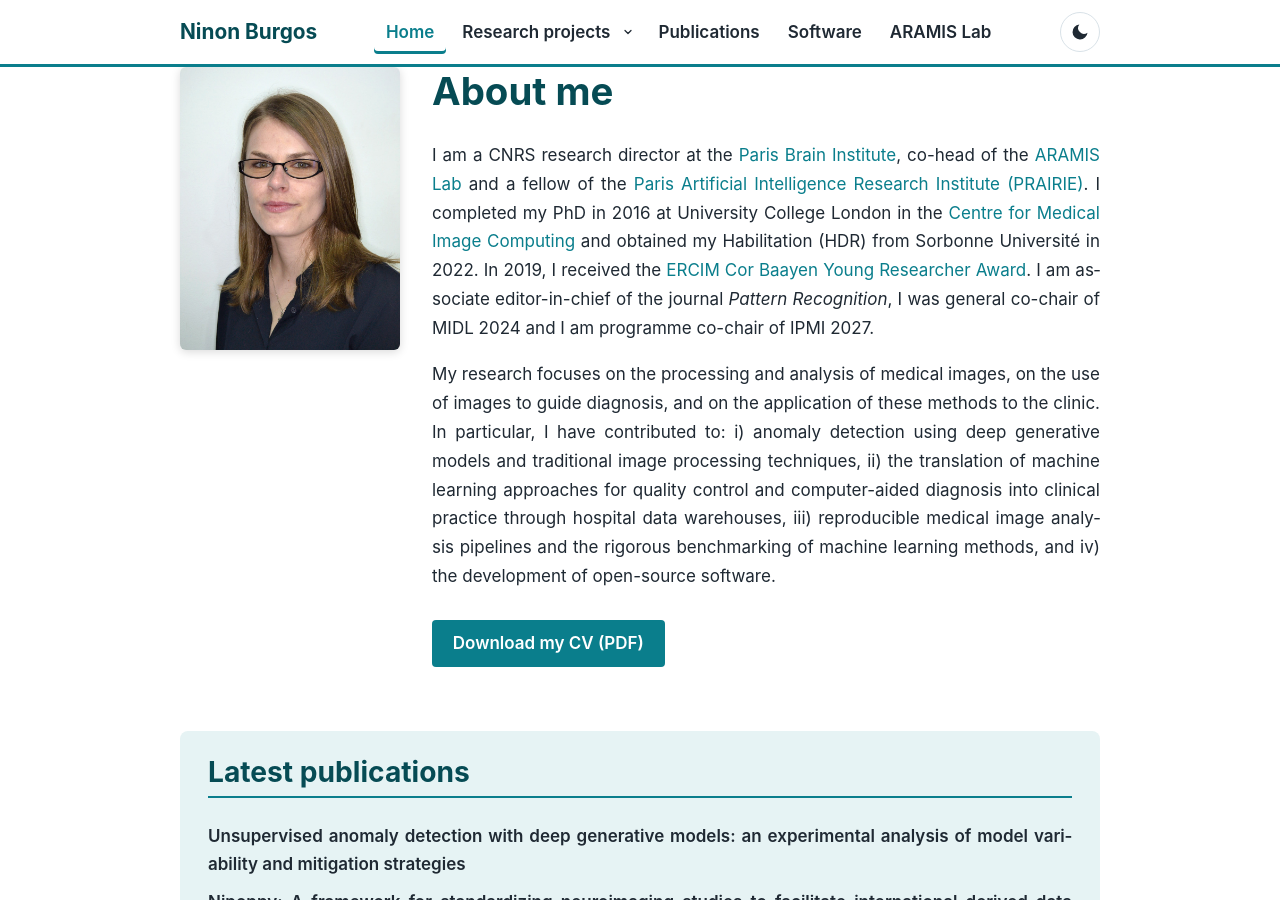
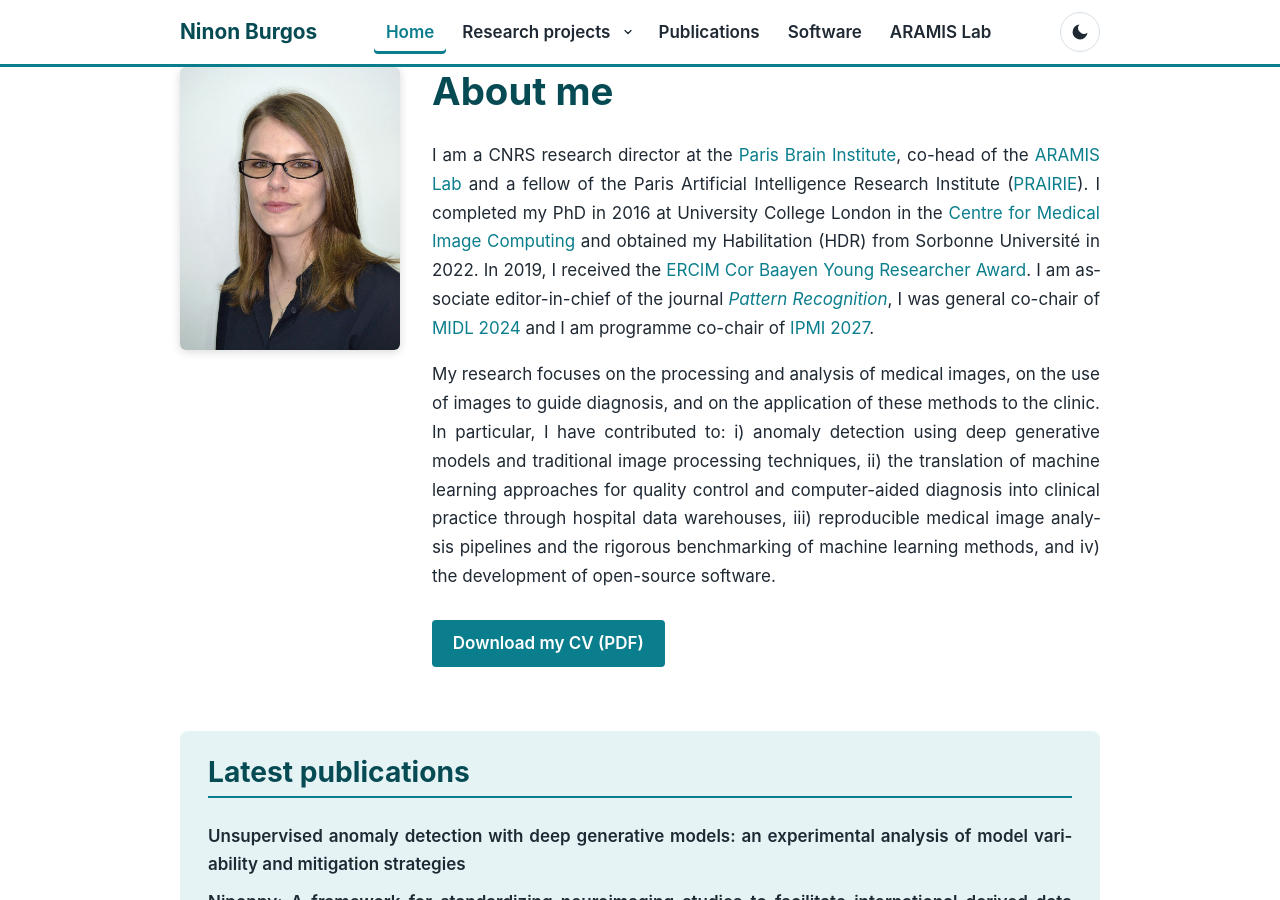
Before and after one commit to nburgos/nburgos.github.io, a Jekyll site: the page built from index.md, in a window 1280 px wide and 900 px high. Built offline with Jekyll 4.4.1, drawn with Linux system fonts in a browser that asks for light colours; part of the change alters nothing that is shown.

```diff
--- a/index.md
+++ b/index.md
@@ -7,7 +7,7 @@ layout: default
   </div>
   <div class="about-text">
     <h1 style="margin-top:0">About me</h1>
-    <p>I am a CNRS research director at the <a href="https://parisbraininstitute.org/" target="_blank" rel="noopener">Paris Brain Institute</a>, co-head of the <a href="https://www.aramislab.fr" target="_blank" rel="noopener">ARAMIS Lab</a> and a fellow of the <a href="https://prairie-institute.fr/" target="_blank" rel="noopener">Paris Artificial Intelligence Research Institute (PRAIRIE)</a>. I completed my PhD in 2016 at University College London in the <a href="https://www.ucl.ac.uk/medical-image-computing/" target="_blank" rel="noopener">Centre for Medical Image Computing</a> and obtained my Habilitation (HDR) from Sorbonne Université in 2022. In 2019, I received the <a href="https://www.ercim.eu/news/468-2019-ercim-cor-baayen-young-researcher-award-for-ninon-burgos-and-andras-gilyen" target="_blank" rel="noopener">ERCIM Cor Baayen Young Researcher Award</a>. I am associate editor-in-chief of the journal <em>Pattern Recognition</em>, I was general co-chair of MIDL 2024 and I am programme co-chair of IPMI 2027.</p>
+    <p>I am a CNRS research director at the <a href="https://parisbraininstitute.org/" target="_blank" rel="noopener">Paris Brain Institute</a>, co-head of the <a href="https://www.aramislab.fr" target="_blank" rel="noopener">ARAMIS Lab</a> and a fellow of the Paris Artificial Intelligence Research Institute (<a href="https://prairie-institute.fr/" target="_blank" rel="noopener">PRAIRIE</a>). I completed my PhD in 2016 at University College London in the <a href="https://www.ucl.ac.uk/medical-image-computing/" target="_blank" rel="noopener">Centre for Medical Image Computing</a> and obtained my Habilitation (HDR) from Sorbonne Université in 2022. In 2019, I received the <a href="https://www.ercim.eu/news/468-2019-ercim-cor-baayen-young-researcher-award-for-ninon-burgos-and-andras-gilyen" target="_blank" rel="noopener">ERCIM Cor Baayen Young Researcher Award</a>. I am associate editor-in-chief of the journal <a href="https://www.sciencedirect.com/journal/pattern-recognition" target="_blank" rel="noopener"><em>Pattern Recognition</em></a>, I was general co-chair of <a href="https://2024.midl.io/" target="_blank" rel="noopener">MIDL 2024</a> and I am programme co-chair of <a href="https://2027.ipmi-conf.org/" target="_blank" rel="noopener">IPMI 2027</a>.</p>
     <p>My research focuses on the processing and analysis of medical images, on the use of images to guide diagnosis, and on the application of these methods to the clinic. In particular, I have contributed to: i) anomaly detection using deep generative models and traditional image processing techniques, ii) the translation of machine learning approaches for quality control and computer-aided diagnosis into clinical practice through hospital data warehouses, iii) reproducible medical image analysis pipelines and the rigorous benchmarking of machine learning methods, and iv) the development of open-source software.</p>
     <a class="cv-button" href="{{ site.author.cv | relative_url }}">Download my CV (PDF)</a>
   </div>
```
